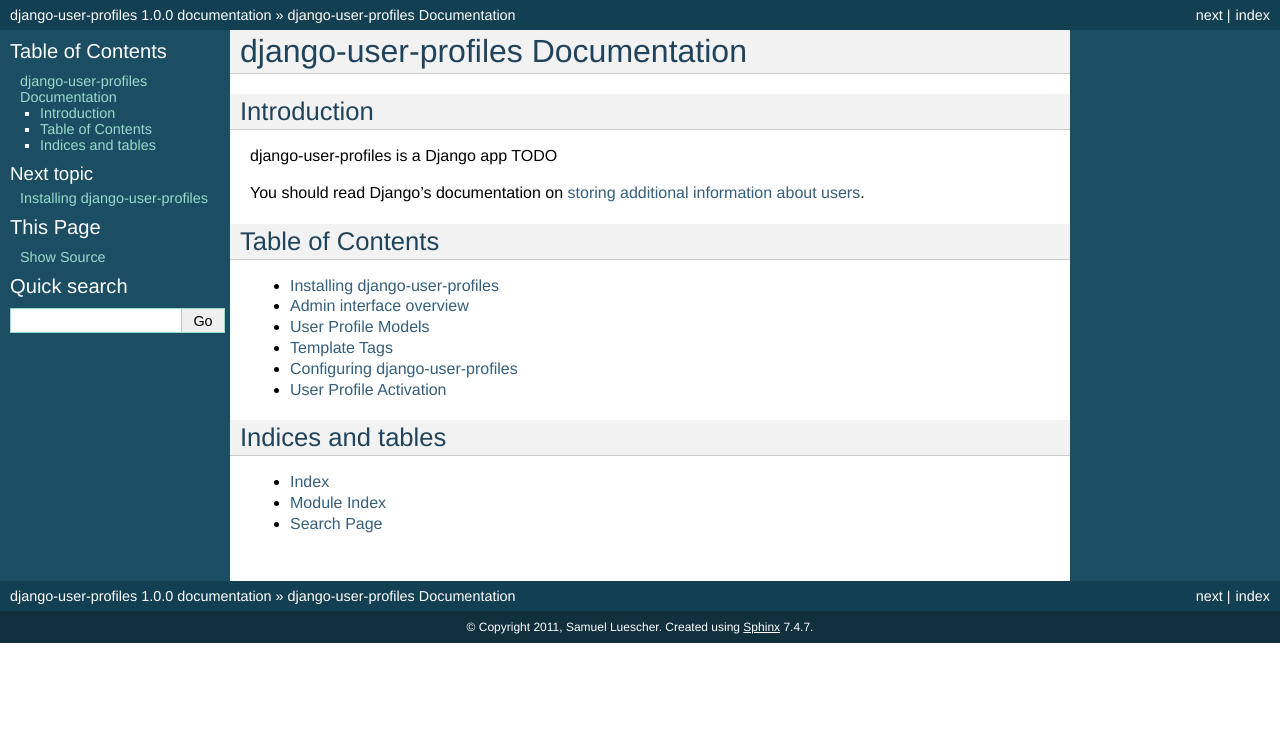
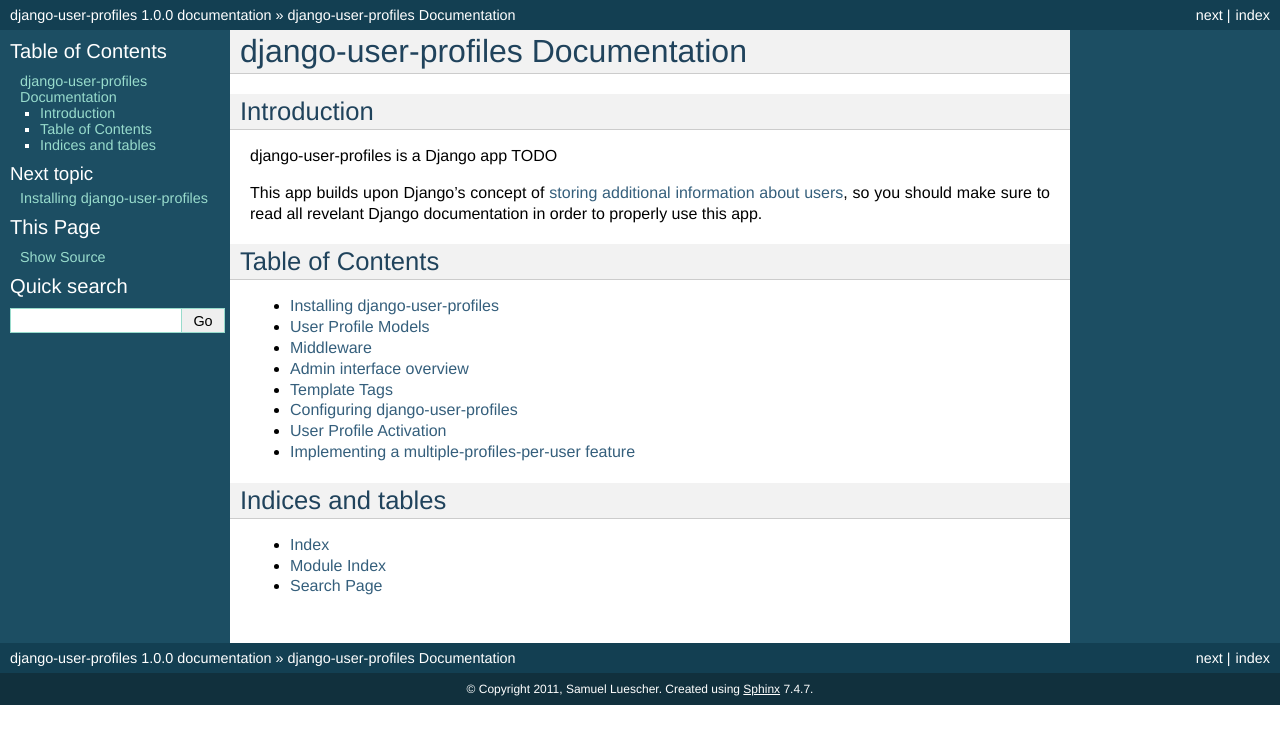
Before and after one commit to samluescher/django-user-profiles, a Sphinx documentation site: the page built from doc/index.rst, in a window 1280 px wide. Shown: the top 744 px of the page. Built offline with Sphinx 7.4.7, drawn with Linux system fonts in a browser that asks for light colours.

Commit message:
Updating doc

```diff
--- a/doc/index.rst
+++ b/doc/index.rst
@@ -6,8 +6,10 @@
 
 django-user-profiles is a Django app TODO
 
-You should read Django's documentation on `storing additional information about
-users <https://docs.djangoproject.com/en/1.3/topics/auth/#storing-additional-information-about-users>`_.
+This app builds upon Django's concept of `storing additional information about
+users <https://docs.djangoproject.com/en/1.3/topics/auth/#storing-additional-information-about-users>`_,
+so you should make sure to read all revelant Django documentation in order to
+properly use this app.
 
 
 Table of Contents
@@ -17,11 +19,13 @@
    :maxdepth: 2
 
    installation
+   models
+   middleware
    admin
-   models
    templatetags
    configuration
    activation
+   multiple-profiles
 
 
 Indices and tables
--- /dev/null
+++ b/doc/middleware.rst
@@ -0,0 +1,5 @@
+Middleware
+**********
+
+.. automodule:: user_profiles.middleware
+   :members:
--- /dev/null
+++ b/doc/multiple-profiles.rst
@@ -0,0 +1,2 @@
+Implementing a multiple-profiles-per-user feature
+*************************************************
```
Also changed, not shown: readme.md (+13 -9 lines), 3 other files.
